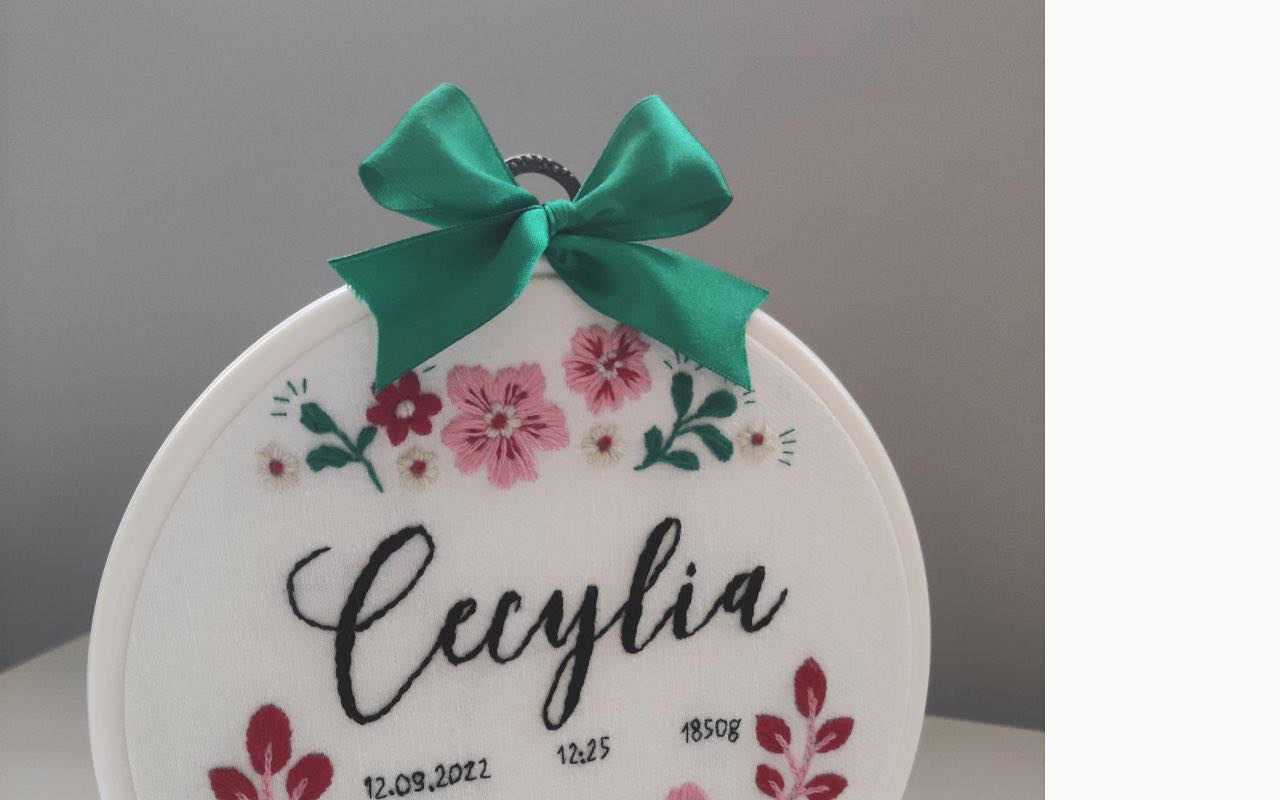
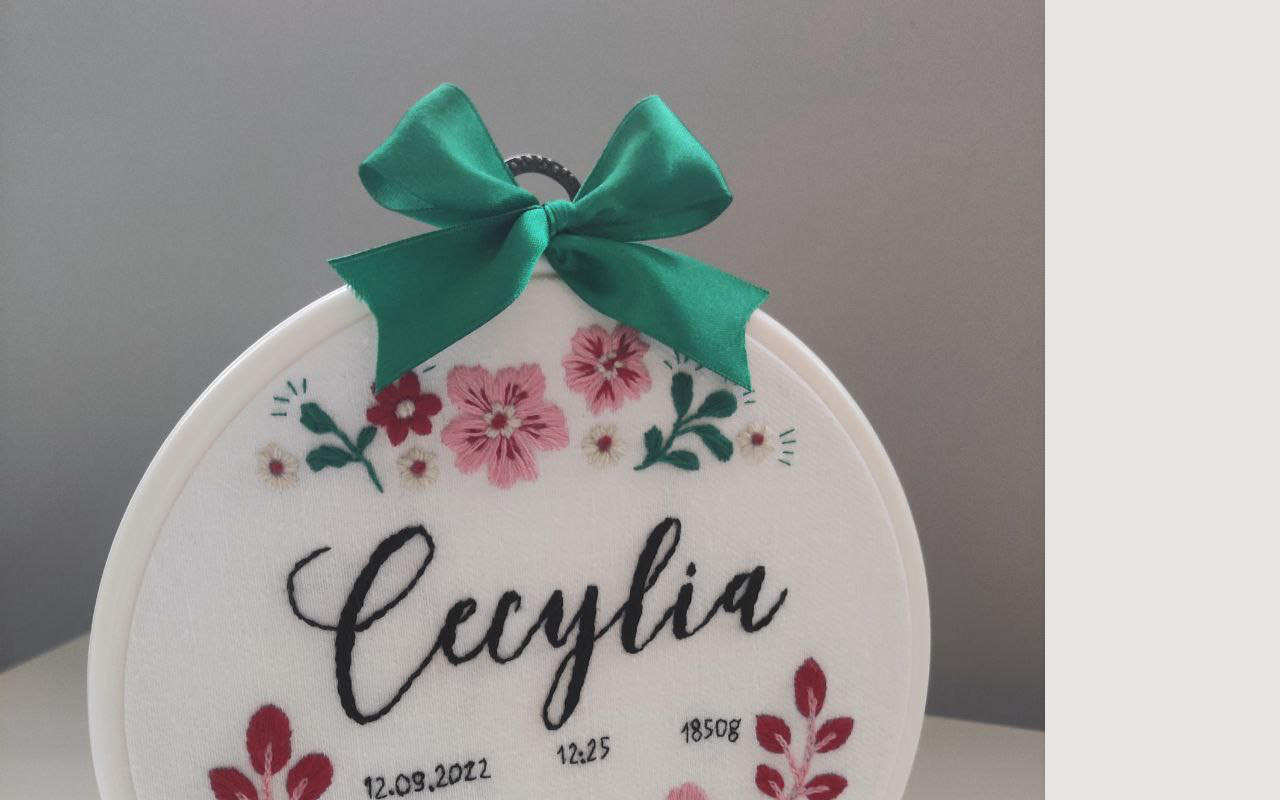
Before and after one commit to devLukaszMichalak/embroidery-gallery, a React (Vite) app: page / in a window 1280 px wide. Shown: the top 800 px of the page. Built offline with nearby package versions, Linux system fonts and the light colour scheme.

Commit message:
react compiler, styles update, lint, deps update

```diff
--- a/src/components/Card.tsx
+++ b/src/components/Card.tsx
@@ -15,9 +15,9 @@ const Card = ({ imageUrl, setFullscreenImageUrl }: Props) => {
   }, [imageUrl]);
 
   return (
-    <div className="size-full drop-shadow-xl hover:scale-105 transition-all duration-300 overflow-clip border rounded-md">
+    <div className="size-full drop-shadow-xl hover:scale-105 transition-all duration-300 overflow-clip border border-stone-400 rounded-md">
       {loading ? (
-        <div className="animate-pulse w-full text-xs h-full min-h-80 flex items-center justify-center bg-stone-200"></div>
+        <div className="animate-pulse w-full text-xs h-full min-h-80 flex items-center justify-center bg-stone-300" />
       ) : (
         <img
           onClick={() => setFullscreenImageUrl(imageUrl)}
--- a/src/components/Masonry.tsx
+++ b/src/components/Masonry.tsx
@@ -27,7 +27,6 @@ const Masonry = ({setFullscreenImageUrl, imageUrls}: Props) => {
   const previousColumnsCount = useRef(columnsCount);
 
   useEffect(() => {
-
     const handleResize = () => {
       const newColumnsCount = calculateColumnsCount();
 
--- a/src/index.css
+++ b/src/index.css
@@ -3,7 +3,7 @@
 @tailwind utilities;
 
 body {
-    @apply bg-stone-50
+    @apply bg-stone-200;
 }
 
 .fullscreen-enter {
--- a/vite.config.ts
+++ b/vite.config.ts
@@ -1,14 +1,14 @@
-import { defineConfig } from 'vite'
-import react from '@vitejs/plugin-react'
+import { defineConfig } from 'vite';
+import react from '@vitejs/plugin-react';
 
 export default defineConfig({
   plugins: [react(
     {
       babel: {
         plugins: [
-          // "babel-plugin-react-compiler",
-        ],
+          'babel-plugin-react-compiler'
+        ]
       }
     }
-  )],
-})
+  )]
+});
```
Also changed, not shown: package.json (+8 -8 lines), src/main.tsx (+7 -7 lines), .circleci/config.yml, .eslintrc.cjs, 1 other file (tests, documents, lock files or other folders).
